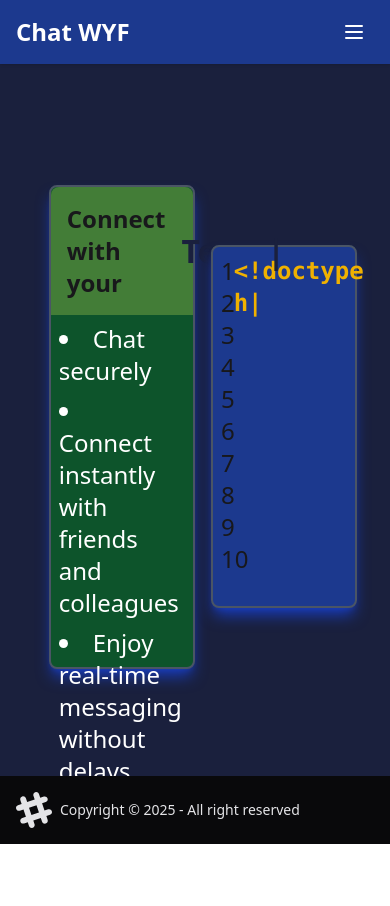
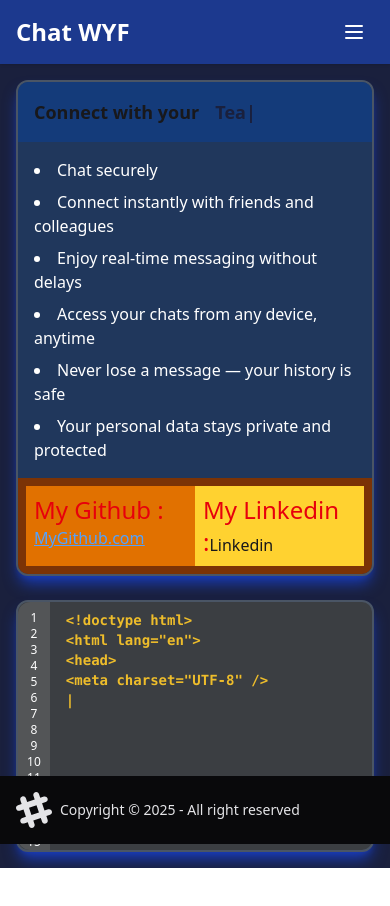
Before and after one commit to MkumarMonu/Chat_Website, a React (Vite) app: page / in a window 390 px wide. Shown: the top 906 px of the page. Before the commit the page ends 854 px from the top, so only its background shows below. Built offline with nearby package versions, Linux system fonts and the light colour scheme; no server answers.

Commit message:
making pages responsive for all device

```diff
--- /dev/null
+++ b/src/components/HighlightText.jsx
@@ -0,0 +1,7 @@
+import React from "react";
+
+function HighlightText({ text }) {
+  return <span className="text-2xl text-red-600">{text}</span>;
+}
+
+export default HighlightText;
--- a/src/pages/Default.jsx
+++ b/src/pages/Default.jsx
@@ -1,21 +1,124 @@
+// import React from "react";
+// import { TypeAnimation } from "react-type-animation";
+// import HighlightText from "../components/HighlightText";
+// import { Link } from "react-router-dom";
+
+// function Default() {
+//   let codeBlock = `<!doctype html>\n<html lang="en">\n<head>\n<meta charset="UTF-8" />\n`;
+//   return (
+//     <div className="flex  w-[100%] h-[86vh] justify-center">
+//       <div className="flex w-[75%] gap-4 h-full items-center ">
+//         {/*  Left section */}
+//         <div className="  h-2/3 w-1/2   bg-green-900 border-gray-600 border-2 rounded-lg shadow-lg shadow-blue-800">
+//           <div className="flex  items-center  gap-2 p-2 bg-[#437d37] rounded-t-lg">
+//             <h1 className="text-2xl font-semibold p-2 ">Connect with your</h1>
+//             <span className="text-1xl font-bold text-[#1a203d]">
+//               <TypeAnimation
+//                 preRenderFirstString={true}
+//                 sequence={[
+//                   500,
+//                   " Friends", // initially rendered starting point
+//                   1000,
+//                   " Family",
+//                   1000,
+//                   " Colleagues",
+//                   1000,
+//                   " Team",
+//                   500,
+//                 ]}
+//                 speed={50}
+//                 style={{ fontSize: "2em" }}
+//                 repeat={Infinity}
+//               />
+//             </span>
+//           </div>
+
+//           <div className="flex flex-col gap-2 p-2 text-2xl">
+//             <ul className="list-disc list-inside text-white space-y-2">
+//               <li>Chat securely </li>
+//               <li>Connect instantly with friends and colleagues</li>
+//               <li>Enjoy real-time messaging without delays</li>
+//               <li>Access your chats from any device, anytime</li>
+//               <li>Never lose a message — your history is safe</li>
+//               <li>Your personal data stays private and protected</li>
+//             </ul>
+//           </div>
+
+//           <div className="grid grid-rows-4  bg-amber-900  p-2 ">
+//             <div className="row-span-2 grid-rows-1 bg-amber-600">
+//               <HighlightText text={"My Github :"} />
+//               <div className="text-2xl underline text-blue-400">
+//                 <Link to="https://github.com/MkumarMonu">MyGithub.com</Link>
+//               </div>
+//             </div>
+//             <div className="row-span-2 bg-amber-300">
+//               <HighlightText text={"My Linkedin :"} />
+//               <Link to="https://www.linkedin.com/in/monu-kumar-219lp/">
+//                 Linkedin
+//               </Link>
+//             </div>
+//           </div>
+//         </div>
+
+//         {/*  Right section */}
+//         <div className="flex h-1/2 w-1/2 p-2 bg-blue-900  border-gray-600 border-2 rounded-lg shadow-lg shadow-blue-800">
+//           <div className="flex flex-col w-[10%] text-2xl">
+//             <p>1</p>
+//             <p>2</p>
+//             <p>3</p>
+//             <p>4</p>
+//             <p>5</p>
+//             <p>6</p>
+//             <p>7</p>
+//             <p>8</p>
+//             <p>9</p>
+//             <p>10</p>
+//           </div>
+
+//           <div className=" w-[90%] gap-2 text-2xl font-semibold font-mono text-yellow-500 ">
+//             <TypeAnimation
+//               style={{
+//                 whiteSpace: "pre-line",
+//                 // height: "195px",
+//                 display: "block",
+//               }}
+//               sequence={[codeBlock, 1000, ""]}
+//               repeat={Infinity}
+//               omitDeletionAnimation={true}
+//             />
+//           </div>
+//         </div>
+//       </div>
+//     </div>
+//   );
+// }
+
+// export default Default;
+
 import React from "react";
 import { TypeAnimation } from "react-type-animation";
+import HighlightText from "../components/HighlightText";
+import { Link } from "react-router-dom";
 
 function Default() {
   let codeBlock = `<!doctype html>\n<html lang="en">\n<head>\n<meta charset="UTF-8" />\n`;
+
   return (
-    <div className="flex  w-[100%] h-[86vh] justify-center">
-      <div className="flex w-[75%] gap-4 h-full items-center ">
-        {/*  Left section */}
-        <div className="  h-2/3 w-1/2   bg-green-900 border-gray-600 border-2 rounded-lg shadow-lg shadow-blue-800">
-          <div className="flex  items-center  gap-2 p-2 bg-[#437d37] rounded-t-lg">
-            <h1 className="text-2xl font-semibold p-2 ">Connect with your</h1>
-            <span className="text-1xl font-bold text-[#1a203d]">
+    <div className="flex min-h-[85vh] justify-center items-center p-4 lg:p-10 ">
+      <div className="grid grid-cols-1 content-center lg:grid-cols-2 w-full h-full  gap-6 lg:gap-8 ">
+        {/* Left section */}
+        <div className="w-full  bg-[#20375c] border-gray-600 border-2 rounded-xl shadow-lg shadow-blue-800  overflow-hidden">
+          {/* Header */}
+          <div className="flex flex-wrap items-center gap-2 p-2 bg-[#143b7a] rounded-t-lg">
+            <h1 className="text-lg sm:text-xl md:text-2xl font-semibold p-2">
+              Connect with your
+            </h1>
+            <span className="text-lg sm:text-xl md:text-2xl font-bold text-[#1a203d]">
               <TypeAnimation
                 preRenderFirstString={true}
                 sequence={[
                   500,
-                  " Friends", // initially rendered starting point
+                  " Friends",
                   1000,
                   " Family",
                   1000,
@@ -25,15 +128,16 @@ function Default() {
                   500,
                 ]}
                 speed={50}
-                style={{ fontSize: "2em" }}
+                style={{ fontSize: "1em" }}
                 repeat={Infinity}
               />
             </span>
           </div>
 
-          <div className="flex flex-col gap-2 p-2 text-2xl">
+          {/* Features list */}
+          <div className="flex flex-col gap-2 p-4 text-base sm:text-lg md:text-2xl flex-grow">
             <ul className="list-disc list-inside text-white space-y-2">
-              <li>Chat securely </li>
+              <li>Chat securely</li>
               <li>Connect instantly with friends and colleagues</li>
               <li>Enjoy real-time messaging without delays</li>
               <li>Access your chats from any device, anytime</li>
@@ -41,35 +145,58 @@ function Default() {
               <li>Your personal data stays private and protected</li>
             </ul>
           </div>
+
+          {/* Links */}
+          <div className="grid  grid-cols-2 bg-amber-900 p-2">
+            <div className=" bg-amber-600 p-2">
+              <HighlightText text={"My Github :"} />
+              <div className="text-base sm:text-lg md:text-2xl underline text-blue-400 break-words">
+                <Link
+                  to="https://github.com/MkumarMonu"
+                  target="_blank"
+                  rel="noopener noreferrer"
+                >
+                  MyGithub.com
+                </Link>
+              </div>
+            </div>
+            <div className=" bg-amber-300 p-2">
+              <HighlightText text={"My Linkedin :"} />
+              <Link
+                to="https://www.linkedin.com/in/monu-kumar-219lp/"
+                target="_blank"
+                rel="noopener noreferrer"
+                className="text-base sm:text-lg md:text-xl"
+              >
+                Linkedin
+              </Link>
+            </div>
+          </div>
         </div>
 
-        {/*  Right section */}
-        <div className="flex h-1/2 w-1/2 p-2 bg-blue-900  border-gray-600 border-2 rounded-lg shadow-lg shadow-blue-800">
-          <div className="flex flex-col w-[10%] text-2xl">
-            <p>1</p>
-            <p>2</p>
-            <p>3</p>
-            <p>4</p>
-            <p>5</p>
-            <p>6</p>
-            <p>7</p>
-            <p>8</p>
-            <p>9</p>
-            <p>10</p>
+        {/* Right section */}
+        <div className="flex bg-[#3b3e42] border-gray-600 border-2 rounded-xl shadow-lg shadow-blue-800   ">
+          {/* <div className="flex  w-full"> */}
+          {/* Line numbers */}
+          <div className="flex flex-col items-center w-[9%] text-xs sm:text-sm md:text-xl rounded-l-xl bg-[#535557] text-white pt-2">
+            {[...Array(15)].map((_, i) => (
+              <p key={i}>{i + 1}</p>
+            ))}
           </div>
 
-          <div className=" w-[90%] gap-2 text-2xl font-semibold font-mono text-yellow-500 ">
+          {/* Code animation */}
+          <div className=" gap-2 text-sm sm:text-lg md:text-xl  font-semibold font-mono text-[#eebd2b] overflow-hidden pl-4 pt-2">
             <TypeAnimation
               style={{
                 whiteSpace: "pre-line",
-                // height: "195px",
                 display: "block",
               }}
-              sequence={[codeBlock, 1000, ""]}
+              sequence={[1000, codeBlock, 2000, ""]}
               repeat={Infinity}
               omitDeletionAnimation={true}
             />
           </div>
+          {/* </div> */}
         </div>
       </div>
     </div>
```
